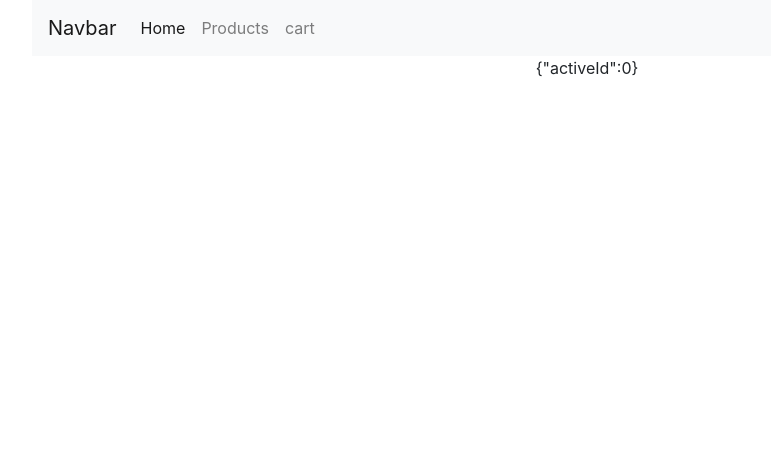
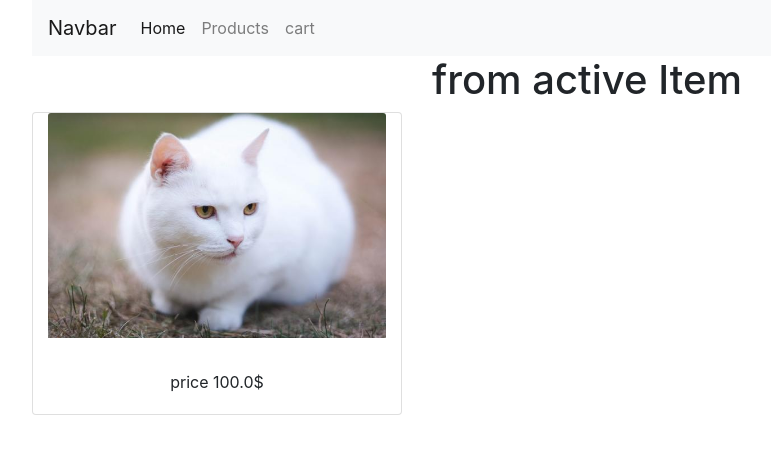
Before and after one commit to MohamedSaafan/store-app, a React (Create React App) app: page /products/1 in a window 1280 px wide. Shown: the top 454 px of the page, without its empty margins (53-824 px from the left). Built offline with nearby package versions, Linux system fonts and the light colour scheme.

Commit message:
fixing a routing issue for the details section

```diff
--- a/src/App.js
+++ b/src/App.js
@@ -38,11 +38,10 @@ function App(props) {
               </ul>
             </div>
         </nav>
-        {JSON.stringify(props)}
 
         <Route path = '/' component = {Home} exact />
         <Route path = '/products' component = {Products} exact />
-        <Route path = {`/products/${props.activeId}`} component = {()=><ActiveItem activeId = {props.activeId} />}/>
+        <Route path = {`/products/:id`} component = {ActiveItem}/>
         <Route path = '/card' component = {Card} />
 
       </div>
--- a/src/Components/ProductsItem.js
+++ b/src/Components/ProductsItem.js
@@ -11,7 +11,7 @@ const ProductItem = (props)=>{
         <div className="card-body">
         <h5 className="card-title">{props.title}</h5>
             <p className="card-text"> price {props.price}.0$</p>
-            <Link to={`/products/${props.LinkctiveId}`} onClick= {()=>props.setActive(props.id)} className="btn btn-primary">Details</Link>
+            <Link to={`/products/${props.id}`} onClick= {()=>props.setActive(props.id)} className="btn btn-primary">Details</Link>
         </div>
     </div>
     );
--- a/src/Components/activeItem.js
+++ b/src/Components/activeItem.js
@@ -4,12 +4,12 @@ import {action} from '../Redux/Actions/SETACTIVE'
 import {getById} from '../api/products'
 
 const ActiveItem = (props)=>{
-    const [activeId,setActiveId] = useState(1);
+    const [activeId,setActiveId] = useState({});
 
-    getById(props.activeId).then(item=>setActiveId(item));
+    getById(props.match.params.id).then(item=> setActiveId(item));
     return(
         <div>
-            {JSON.stringify(activeId)} <h1>from active Item</h1>
+            <h1>from active Item</h1>
             <div className="card col-4 " >
                 <img src={activeId.image} className="card-img-top" alt="..."/>
                 <div className="card-body">
--- a/src/api/products.js
+++ b/src/api/products.js
@@ -3,5 +3,5 @@ export  const api = ()=>{
     return Promise.resolve(Products);
 }
 export const getById = (id) =>{
-    return Promise.resolve((Products.find((item)=> item.id===id)));
+    return Promise.resolve((Products.find((item)=> item.id === +id)));
 }
```
